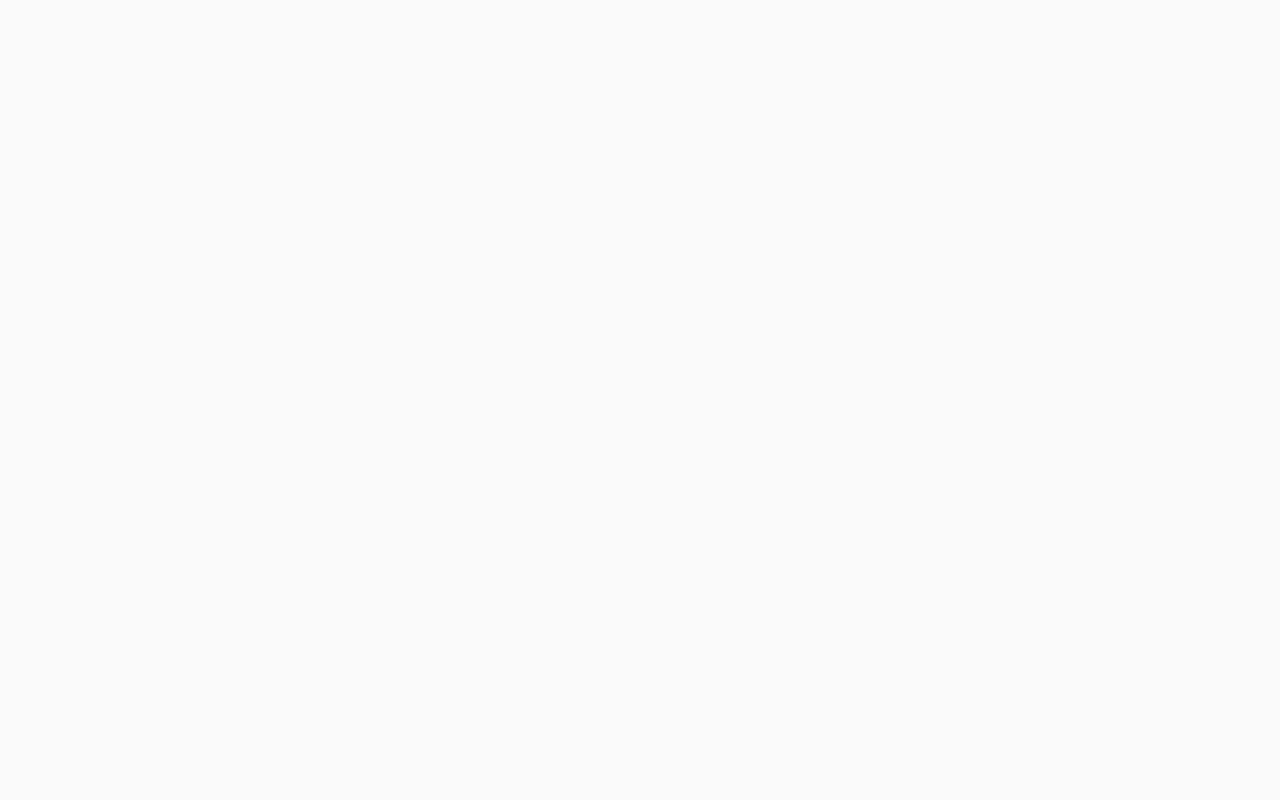
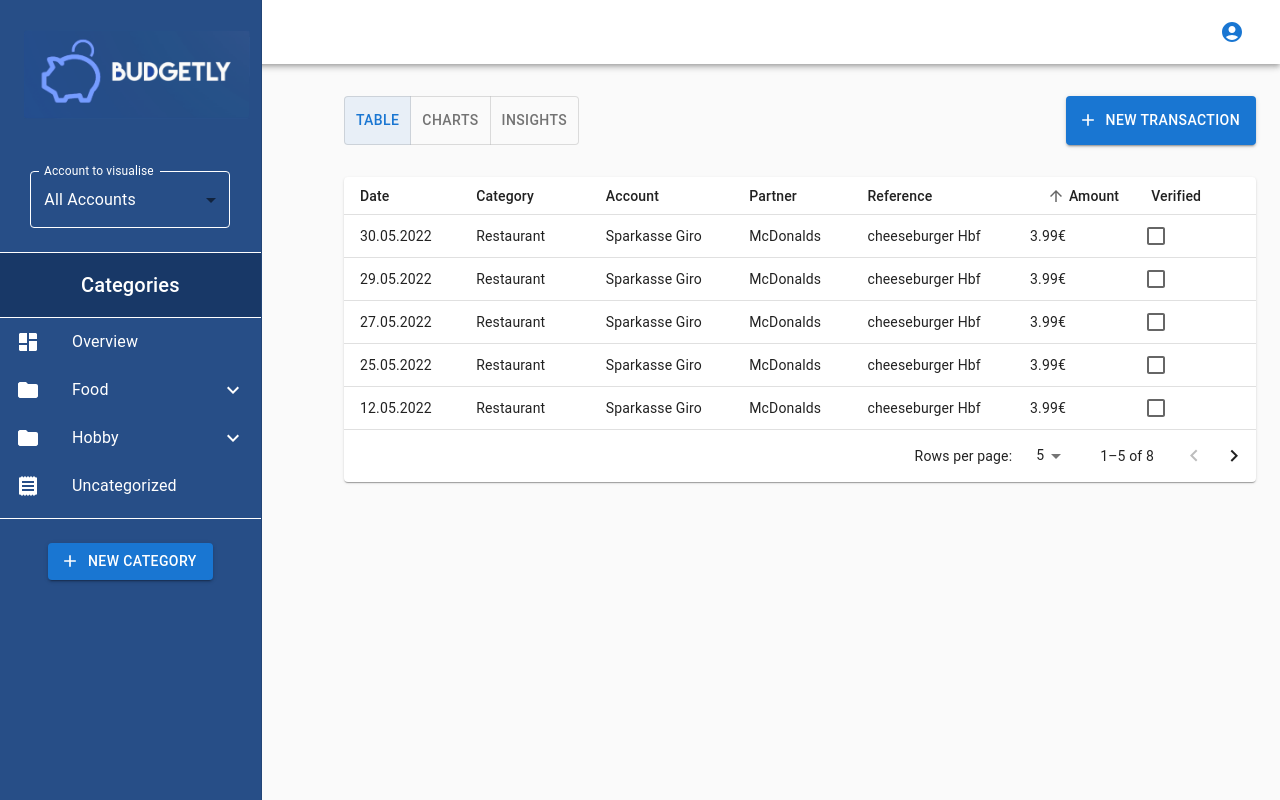
Before and after one commit to sonmikrafft-uni-seba/frontend, a React (Create React App) app: page /app in a window 1280 px wide. Before the commit this address had no page. Built offline with nearby package versions, Linux system fonts and the light colour scheme.

Commit message:
Rename functions and route from "homepage" to "app"

```diff
--- a/src/App.js
+++ b/src/App.js
@@ -24,7 +24,7 @@
             <Routes>
               <Route path="/login" element={<LoginView />} />
               <Route path="/sign-up" element={<SignUpView />} />
-              <Route path="/homepage" element={<HomePageView />} />
+              <Route path="/app" element={<HomePageView />} />
             </Routes>
           </>
         </ThemeProvider>
--- a/src/components/HomePage/AppBar.js
+++ b/src/components/HomePage/AppBar.js
@@ -9,14 +9,14 @@
 import ListItemText from '@mui/material/ListItemText';
 import MenuItem from '@mui/material/MenuItem';
 import Menu from '@mui/material/Menu';
-export default function MyAppBar() {
+export default function ApplicationBar() {
   const [anchorEl, setAnchorEl] = React.useState(null);
 
-  const handleMenu = (event) => {
+  const openDropdownMenu = (event) => {
     setAnchorEl(event.currentTarget);
   };
 
-  const handleClose = () => {
+  const closeDropdownMenu = () => {
     setAnchorEl(null);
   };
 
@@ -31,7 +31,7 @@
               aria-label="account of current user"
               aria-controls="menu-appbar"
               aria-haspopup="true"
-              onClick={handleMenu}
+              onClick={openDropdownMenu}
               color="primary"
             >
               <AccountCircle />
@@ -49,27 +49,27 @@
                 horizontal: 'right',
               }}
               open={Boolean(anchorEl)}
-              onClose={handleClose}
+              onClose={closeDropdownMenu}
             >
-              <MenuItem onClick={handleClose}>
+              <MenuItem onClick={closeDropdownMenu}>
                 <ListItemIcon>
                   <StarIcon />
                 </ListItemIcon>
                 <ListItemText primary="Upgrade to Premium" />
               </MenuItem>
-              <MenuItem onClick={handleClose}>
+              <MenuItem onClick={closeDropdownMenu}>
                 <ListItemIcon>
                   <StarIcon />
                 </ListItemIcon>
                 <ListItemText primary="Place holder" />
               </MenuItem>
-              <MenuItem onClick={handleClose}>
+              <MenuItem onClick={closeDropdownMenu}>
                 <ListItemIcon>
                   <StarIcon />
                 </ListItemIcon>
                 <ListItemText primary="Place holder" />
               </MenuItem>
-              <MenuItem onClick={handleClose}>
+              <MenuItem onClick={closeDropdownMenu}>
                 <ListItemIcon>
                   <StarIcon />
                 </ListItemIcon>
--- a/src/components/HomePage/Selector.js
+++ b/src/components/HomePage/Selector.js
@@ -9,7 +9,7 @@
 export default function Selector() {
   const [accountID, setAccountID] = React.useState(0);
   const theme = useTheme();
-  const handleChange = (event) => {
+  const handleSelectID = (event) => {
     setAccountID(event.target.value);
   };
   return (
@@ -26,7 +26,7 @@
           id="account-select"
           value={accountID}
           label="Account to visualise"
-          onChange={handleChange}
+          onChange={handleSelectID}
           sx={{
             '.MuiOutlinedInput-notchedOutline': {
               borderColor: theme.palette.background.contrastText,
--- a/src/components/HomePage/SideBar.js
+++ b/src/components/HomePage/SideBar.js
@@ -51,7 +51,16 @@
         </Box>
         <ListItem key="Overview" disablePadding>
           <ListItemButton>
-            <ListItemIcon>{<DashboardIcon />}</ListItemIcon>
+            <ListItemIcon>
+              {
+                <DashboardIcon
+                  sx={{
+                    color: 'white',
+                    borderRadius: '50%',
+                  }}
+                />
+              }
+            </ListItemIcon>
             <ListItemText primary="Overview" />
           </ListItemButton>
         </ListItem>
@@ -60,7 +69,12 @@
             <>
               <ListItem button onClick={() => xprops.setOpen(!xprops.open)}>
                 <ListItemIcon>
-                  <FolderIcon />
+                  <FolderIcon
+                    sx={{
+                      color: 'white',
+                      borderRadius: '50%',
+                    }}
+                  />
                 </ListItemIcon>
                 <ListItemText primary="Food" />
                 {xprops.open ? <ExpandLess /> : <ExpandMore />}
@@ -86,7 +100,12 @@
             <>
               <ListItem button onClick={() => xprops.setOpen(!xprops.open)}>
                 <ListItemIcon>
-                  <FolderIcon />
+                  <FolderIcon
+                    sx={{
+                      color: 'white',
+                      borderRadius: '50%',
+                    }}
+                  />
                 </ListItemIcon>
                 <ListItemText primary="Hobby" />
                 {xprops.open ? <ExpandLess /> : <ExpandMore />}
@@ -106,7 +125,9 @@
         />
         <ListItem key="Uncategorized" disablePadding>
           <ListItemButton>
-            <ListItemIcon>{<ReceiptIcon />}</ListItemIcon>
+            <ListItemIcon>
+              {<ReceiptIcon sx={{ color: 'white', borderRadius: '50%' }} />}
+            </ListItemIcon>
             <ListItemText primary="Uncategorized" />
           </ListItemButton>
         </ListItem>
--- a/src/views/HomePageView.js
+++ b/src/views/HomePageView.js
@@ -1,13 +1,13 @@
 import { Box } from '@material-ui/core';
 import React, { useEffect } from 'react';
 import SideBar from '../components/HomePage/SideBar';
-import MyAppBar from '../components/HomePage/AppBar';
+import ApplicationBar from '../components/HomePage/AppBar';
 import HomePageCard from '../components/HomePage/HomePageCard';
 
 function HomePageView(props) {
   return (
     <Box sx={{ display: 'flex', flexDirection: 'column' }}>
-      <MyAppBar />
+      <ApplicationBar />
       <SideBar />
       <HomePageCard />
     </Box>
```
